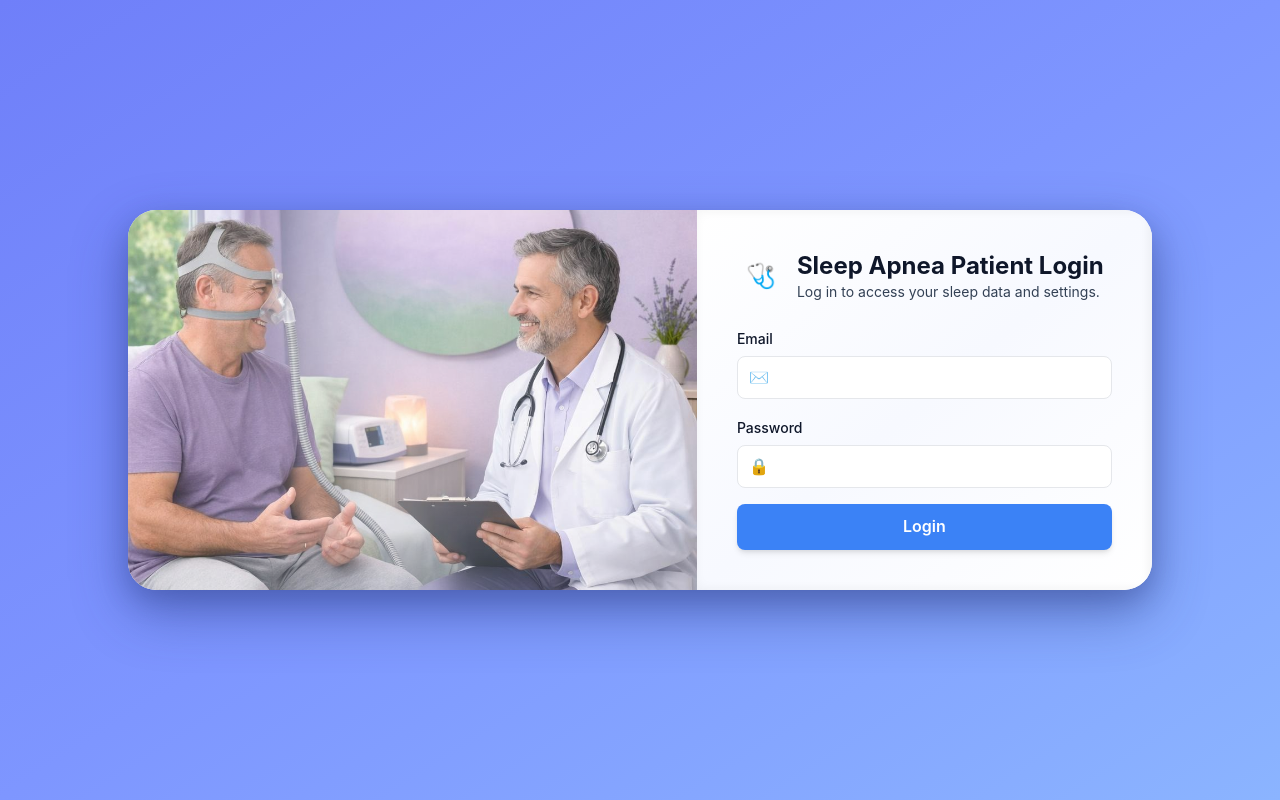
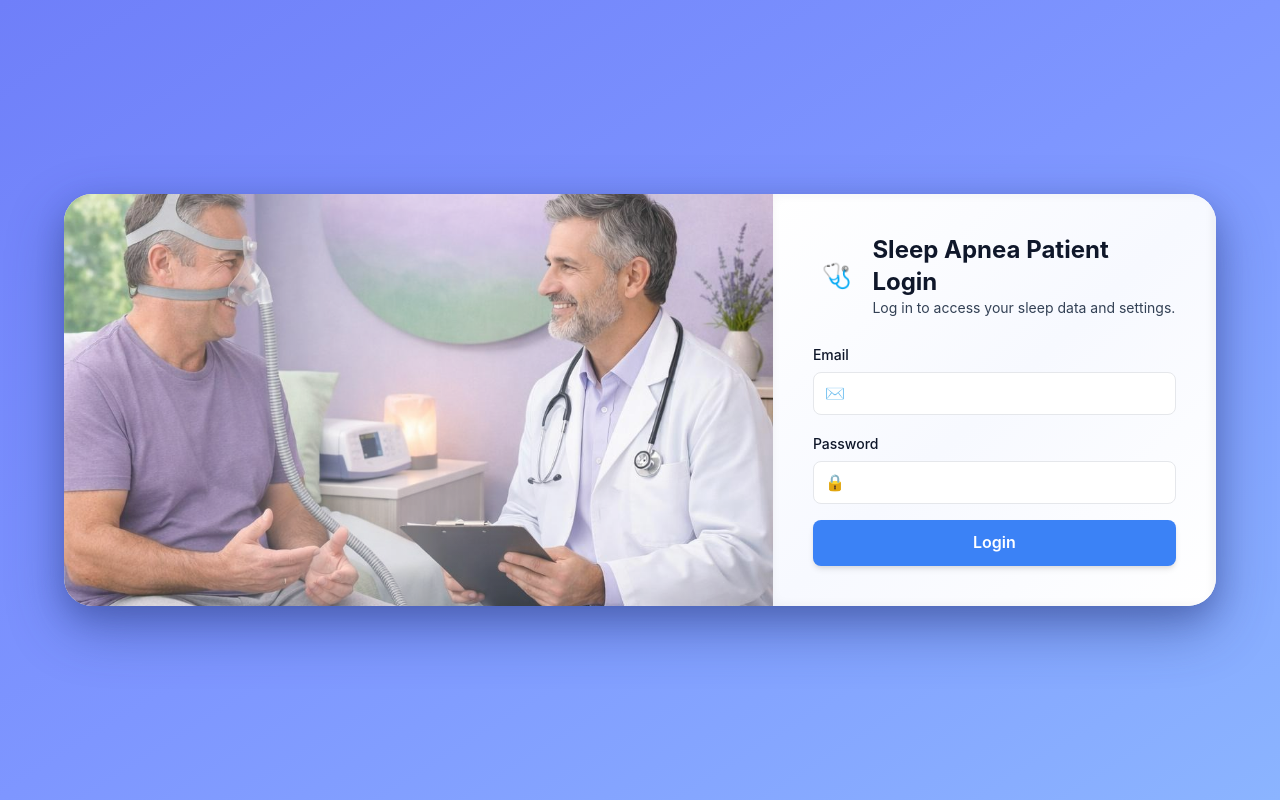
Before and after one commit to Matei1999/licenta, a React (Create React App) app in the folder frontend/: page /login in a window 1280 px wide. Built offline with nearby package versions, Linux system fonts and the light colour scheme; no server answers; the HTML template or start-up script is replaced by a standard one.

Commit message:
increase login hero image size

```diff
--- a/frontend/src/pages/Login.js
+++ b/frontend/src/pages/Login.js
@@ -23,7 +23,7 @@ const Login = () => {
 
   return (
     <div className="min-h-screen flex items-center justify-center bg-gradient-to-br from-[#6f7ff9] via-[#7e96ff] to-[#8bb4ff] px-4 py-12">
-      <div className="w-full max-w-5xl bg-white rounded-[28px] overflow-hidden grid grid-cols-1 lg:grid-cols-[1.25fr_1fr]" style={{boxShadow: '0 22px 55px rgba(36, 53, 122, 0.45), 0 10px 26px rgba(36, 53, 122, 0.25)'}}>
+      <div className="w-full max-w-6xl bg-white rounded-[28px] overflow-hidden grid grid-cols-1 lg:grid-cols-[1.6fr_1fr]" style={{boxShadow: '0 22px 55px rgba(36, 53, 122, 0.45), 0 10px 26px rgba(36, 53, 122, 0.25)'}}>
         <div
           className="relative min-h-[320px] lg:min-h-full"
           style={{
```
